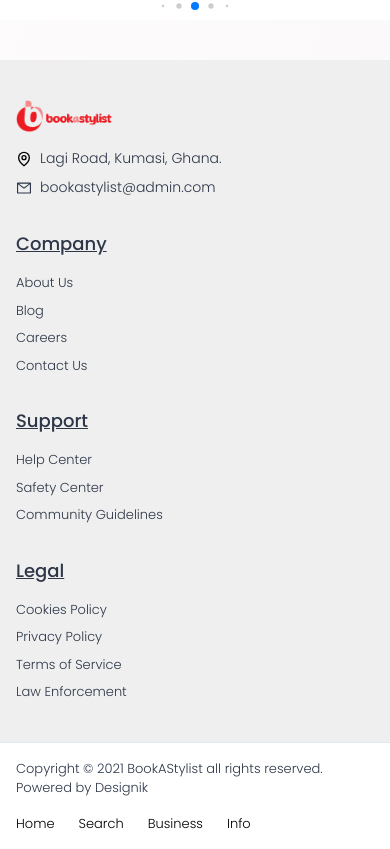
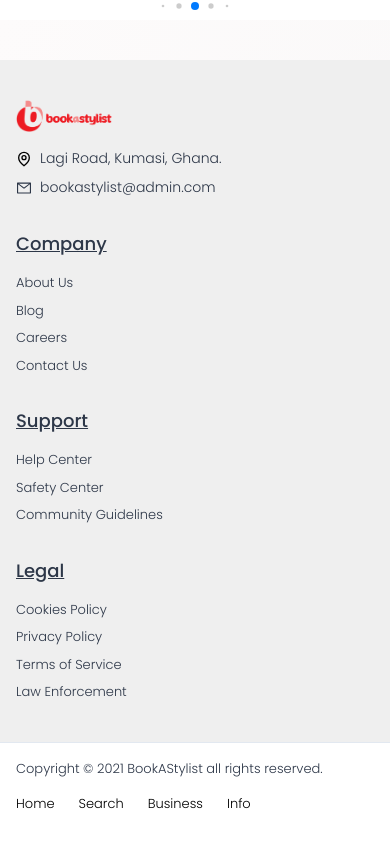
Before and after one commit to alleneben/book-a-stylist, a Next.js app in the folder frontend/: page / in a window 390 px wide. Shown: the part 4591-5440 px from the top of the page. Built offline with nearby package versions, Linux system fonts and the light colour scheme.

Commit message:
fix:reflow responsiveness

```diff
--- a/frontend/components/Home/HomeFooter.jsx
+++ b/frontend/components/Home/HomeFooter.jsx
@@ -115,7 +115,7 @@ export default function HomeFooter() {
                     spacing={4}
                     justify={{ md: 'space-between' }}
                     align={{ md: 'center' }}>
-                    <Text fontSize="13">Copyright © 2021 BookAStylist all rights reserved. Powered by Designik</Text>
+                    <Text fontSize="13">Copyright © 2021 BookAStylist all rights reserved.</Text>
                     <Stack direction={'row'} spacing={6}>
                         <MenuItem to="/" className='borderLeftRight' fontWeight="bold" color="black">Home</MenuItem>
                         <MenuItem to="/how" className='borderLeftRight'>Search</MenuItem>
```
